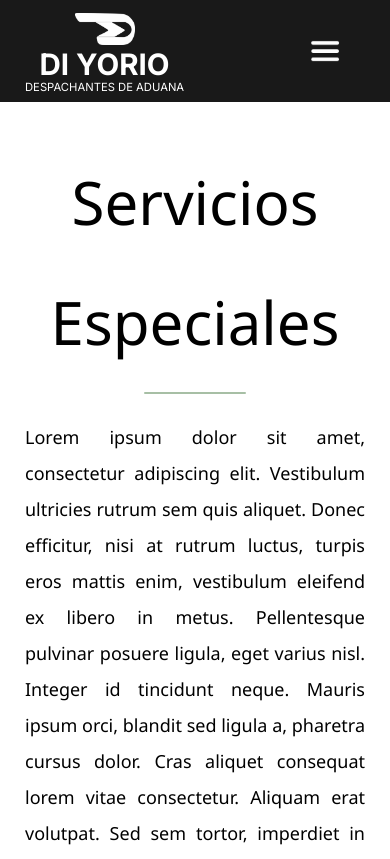
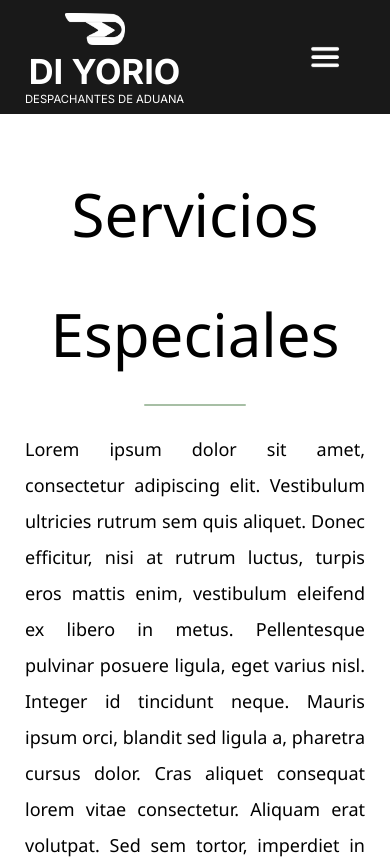
Before and after one commit to agustpaz/diyorio, a Next.js app: page /articulo/especiales in a window 390 px wide. Shown: the top 859 px of the page. Built offline with nearby package versions, Linux system fonts and the light colour scheme.

Commit message:
Cambio grande

```diff
--- a/app/ui/home/header.js
+++ b/app/ui/home/header.js
@@ -89,7 +89,7 @@ const Header = ({scrollToElement}) => {
     {currentPage == "/" ? (
         <>
         <div className="filtro">
-            <div className="flex items-center gap-28 justify-center mt-40">
+            <div className="flex items-center gap-28 justify-center sm:mt-40">
                 <div className="font-bold tracking-widest wow fadeInUp">
                   <div>
                     <h2 className={`${homeStyles.titulo_con_sombra} text-4xl md:text-5xl font-semibold leading-normal text-white titulo text-center`} data-wow-duration="0.5s" data-wow-delay="0.2s">La experiencia al servicio</h2>
@@ -126,16 +126,15 @@ const Header = ({scrollToElement}) => {
                     id="imagen-logo"
                     src={logoDiyorio}
                     alt="Promptopia Logo"
-                    className={`ml-20 mt-3 animated logo`}
+                    className={`ml-16 sm:ml-20 mt-3 animated logo`}
                     priority
                 />
                 <div>
-                    <div id="diyorio" className="-mt-4 text-center text-3xl sm:text-5xl font-inter font-extrabold transition-all ease-in-out duration-500">DI YORIO</div>
+                    <div id="diyorio" className="-mt-3 sm:-mt-4 text-center text-4xl sm:text-5xl font-inter font-extrabold transition-all ease-in-out duration-500">DI YORIO</div>
                     <div id="despachantes" className="-mt-6 text-center text-lg font-inter font-normal transition-all ease-in-out duration-500">Despachantes de Aduana</div>
                 </div>
             </div>
         </Link>
-
 
         <div className="sm:flex space-x-4 hidden tracking-widest">
           <div className="flex gap-3 md:gap-5">
```
